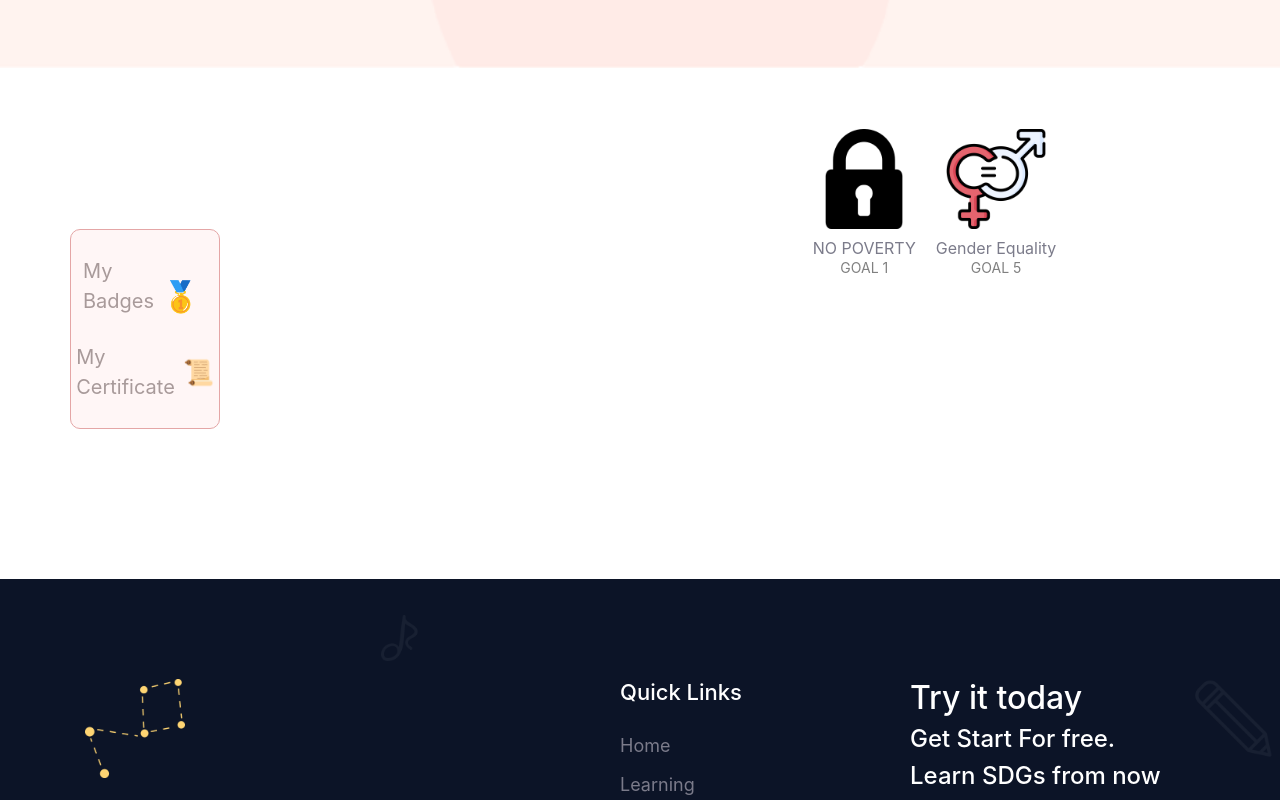
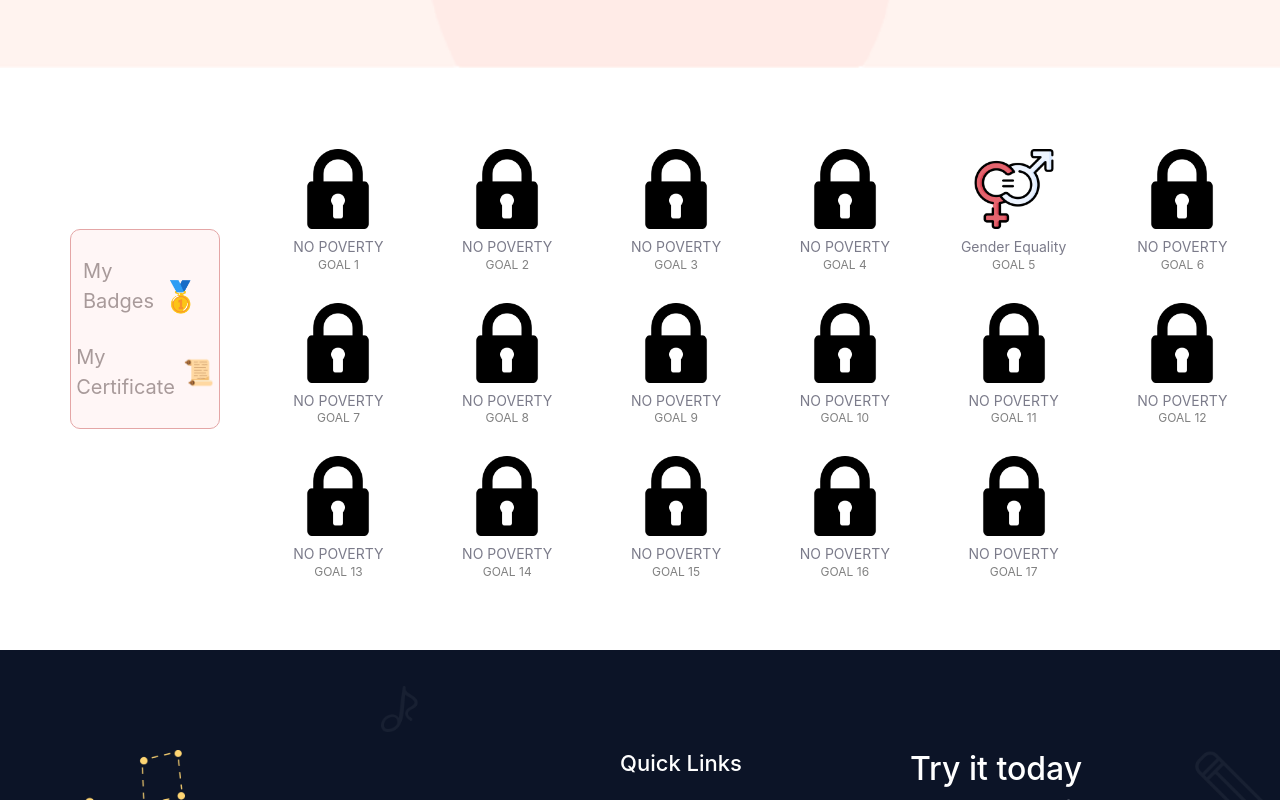
Before and after one commit to Leshangpang/COMP30022-SDGs-Frontend, a Vue app in the folder itp-front/: page /#/badges in a window 1280 px wide. Shown: the part 431-1231 px from the top of the page. Built offline with nearby package versions, Linux system fonts and the light colour scheme; a web font is replaced by a local one.

Commit message:
[TASK-137] Implemented badge icons <<added>> badges with formating

```diff
--- a/itp-front/src/views/BadgesPage.vue
+++ b/itp-front/src/views/BadgesPage.vue
@@ -15,15 +15,93 @@
         <section class="badge-section">
           <div class="badge-container">
             <div class="badge-list">
+              <!-- First row: Goals 1-9 -->
               <div class="badge-item">
                 <img src="../assets/image/locked-badge.png" alt="locked-badge">
                 <p>NO POVERTY<br><span>GOAL 1</span></p>
               </div>
 
               <div class="badge-item">
+                <img src="../assets/image/locked-badge.png" alt="locked-badge">
+                <p>NO POVERTY<br><span>GOAL 2</span></p>
+              </div>
+
+              <div class="badge-item">
+                <img src="../assets/image/locked-badge.png" alt="locked-badge">
+                <p>NO POVERTY<br><span>GOAL 3</span></p>
+              </div>
+
+              <div class="badge-item">
+                <img src="../assets/image/locked-badge.png" alt="locked-badge">
+                <p>NO POVERTY<br><span>GOAL 4</span></p>
+              </div>
+
+              <div class="badge-item">
                 <img src="../assets/image/Gender-equality-badge.png" alt="Gender-equality-badge">
                 <p>Gender Equality<br><span>GOAL 5</span></p>
               </div>
+
+              <div class="badge-item">
+                <img src="../assets/image/locked-badge.png" alt="locked-badge">
+                <p>NO POVERTY<br><span>GOAL 6</span></p>
+              </div>
+
+              <div class="badge-item">
+                <img src="../assets/image/locked-badge.png" alt="locked-badge">
+                <p>NO POVERTY<br><span>GOAL 7</span></p>
+              </div>
+
+              <div class="badge-item">
+                <img src="../assets/image/locked-badge.png" alt="locked-badge">
+                <p>NO POVERTY<br><span>GOAL 8</span></p>
+              </div>
+
+              <div class="badge-item">
+                <img src="../assets/image/locked-badge.png" alt="locked-badge">
+                <p>NO POVERTY<br><span>GOAL 9</span></p>
+              </div>
+
+              <!-- Second row: Goals 10-17 -->
+              <div class="badge-item">
+                <img src="../assets/image/locked-badge.png" alt="locked-badge">
+                <p>NO POVERTY<br><span>GOAL 10</span></p>
+              </div>
+
+              <div class="badge-item">
+                <img src="../assets/image/locked-badge.png" alt="locked-badge">
+                <p>NO POVERTY<br><span>GOAL 11</span></p>
+              </div>
+
+              <div class="badge-item">
+                <img src="../assets/image/locked-badge.png" alt="locked-badge">
+                <p>NO POVERTY<br><span>GOAL 12</span></p>
+              </div>
+
+              <div class="badge-item">
+                <img src="../assets/image/locked-badge.png" alt="locked-badge">
+                <p>NO POVERTY<br><span>GOAL 13</span></p>
+              </div>
+
+              <div class="badge-item">
+                <img src="../assets/image/locked-badge.png" alt="locked-badge">
+                <p>NO POVERTY<br><span>GOAL 14</span></p>
+              </div>
+
+              <div class="badge-item">
+                <img src="../assets/image/locked-badge.png" alt="locked-badge">
+                <p>NO POVERTY<br><span>GOAL 15</span></p>
+              </div>
+
+              <div class="badge-item">
+                <img src="../assets/image/locked-badge.png" alt="locked-badge">
+                <p>NO POVERTY<br><span>GOAL 16</span></p>
+              </div>
+
+              <div class="badge-item">
+                <img src="../assets/image/locked-badge.png" alt="locked-badge">
+                <p>NO POVERTY<br><span>GOAL 17</span></p>
+              </div>
+
             </div>
           </div>
         </section>
@@ -82,34 +160,41 @@ export default {
 /* Badge section and list layout */
 .badge-container {
   display: flex;
-  justify-content: center;
+  justify-content: center; /* Center the badge container */
+  margin-top: 20px;
+  width: 88%; /* Reduce the width of the badge container */
+  margin-left: -100px; /* Ensure it's centered */
+  margin-right: -100px; /* Ensure it's centered */
 }
 
 .badge-list {
   display: flex;
   flex-wrap: wrap;
-  gap: 20px;
+  justify-content: flex-start;
+  gap: 10px;
 }
 
 /* Individual badge items */
 .badge-item {
   text-align: center;
+  flex-basis: calc(100% / 6 - 10px); /* 9 items per row, with spacing */
+  margin-bottom: 20px;
 }
 
 .badge-item img {
-  width: 100px;
-  height: 100px;
+  width: 80px;
+  height: 80px;
   object-fit: cover;
 }
 
 .badge-item p {
   margin-top: 10px;
-  font-size: 16px;
+  font-size: 14px;
   line-height: 1.2;
 }
 
 .badge-item span {
-  font-size: 14px;
+  font-size: 12px;
   color: gray;
 }
 </style>
```
